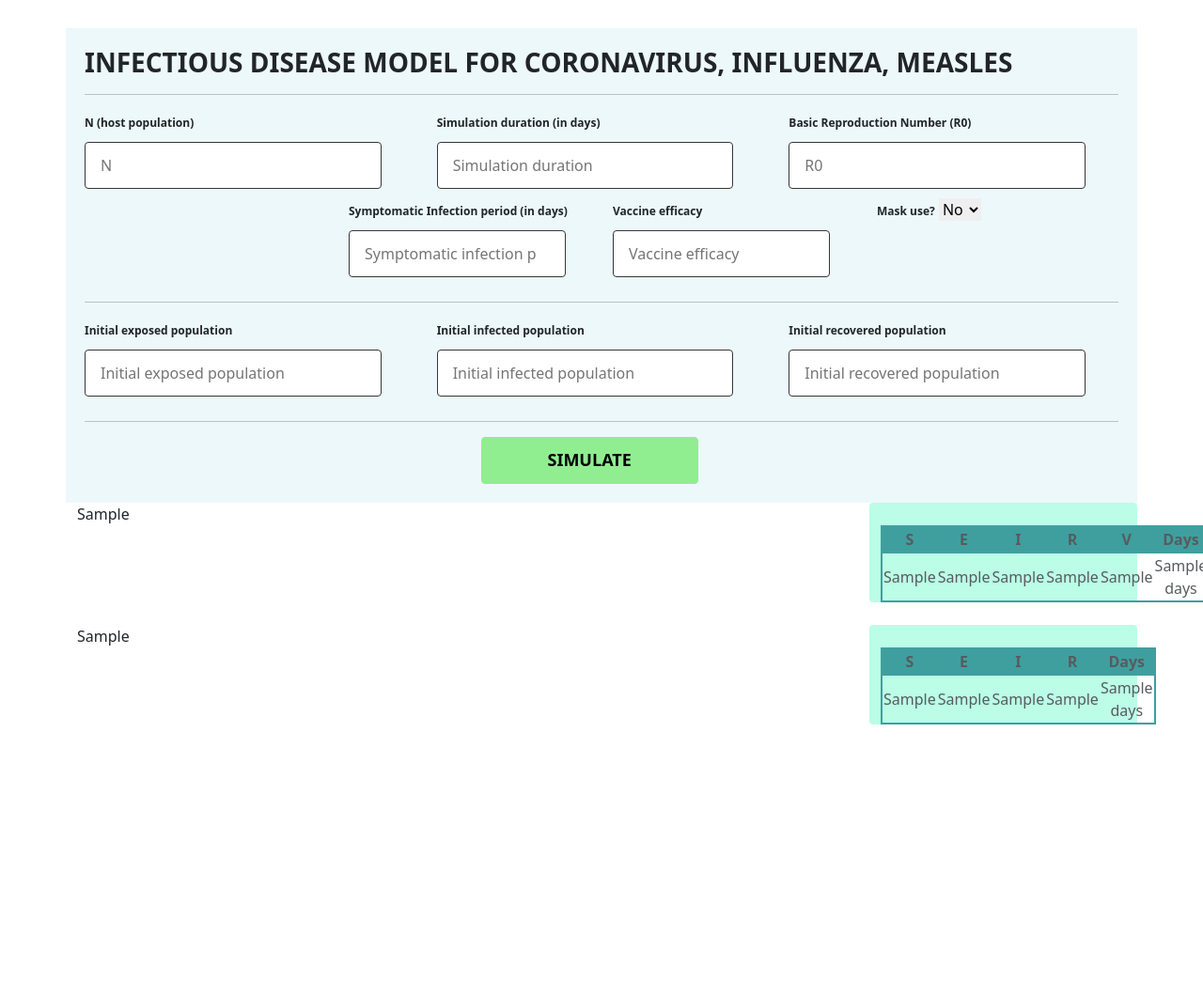
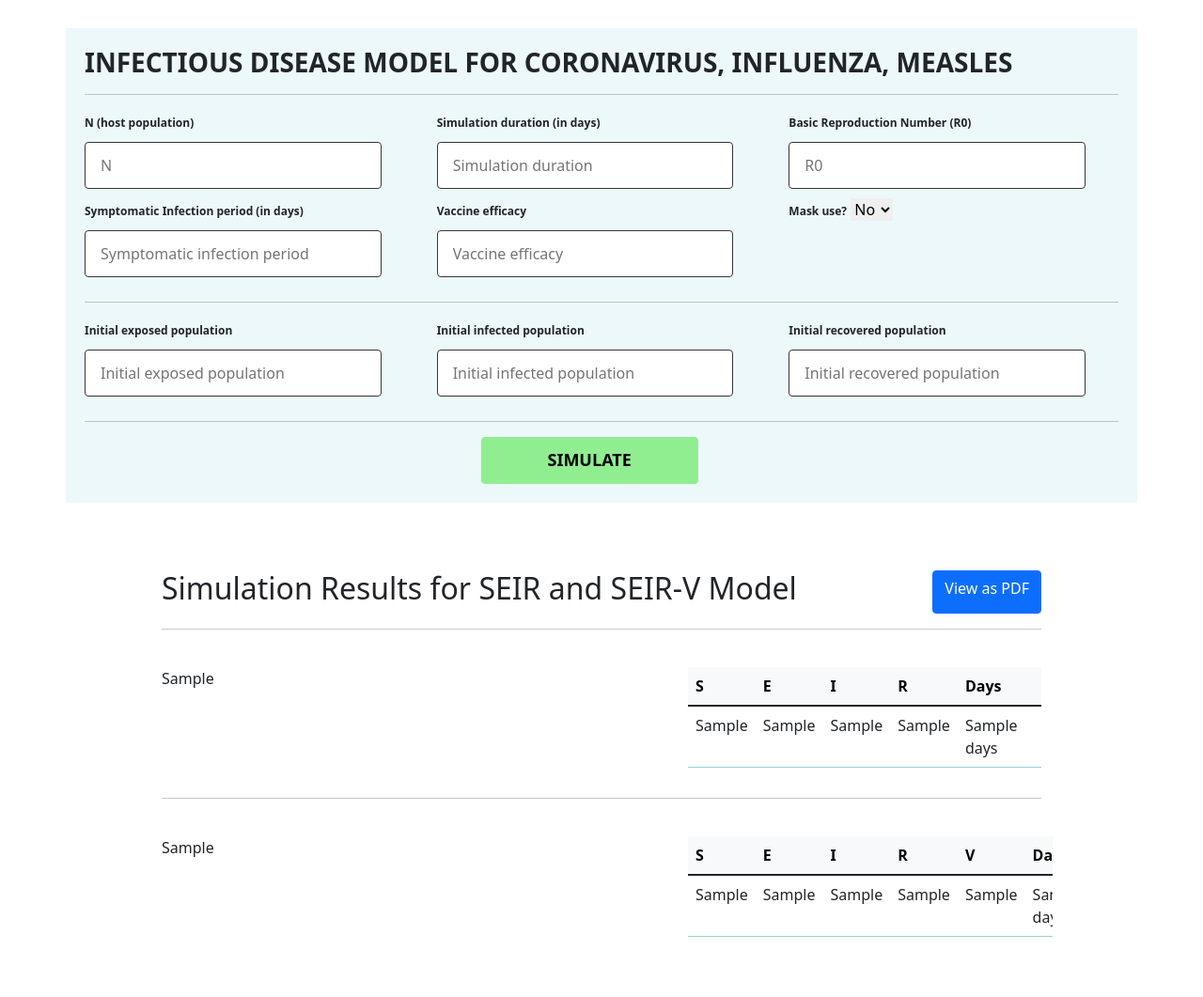
Before and after one commit to Nikolskiee/CMSC128.2-PROJECT, a Django app: template seirvice/seirv_app/templates/simulation.html in a window 1280 px wide. Shown: the part 89-1150 px from the top of the page at 94% size. Before the commit the page ends 860 px from the top, so only its background shows below. Run offline with Django 4.2, Linux system fonts and the light colour scheme; tables that the repository leaves empty hold one stand-in row (values such as "Sample post"); the template is opened without the code that fills it: values that come from a table or form of the project are taken from there, most other values are stand-ins (such as "Sample title", 1, 10 or a date in 2020); some libraries are stand-ins or nearby versions.

Commit message:
FINALIZED SIMULATION PAGES!!!

```diff
--- a/seirvice/seirv_app/templates/simulation.html
+++ b/seirvice/seirv_app/templates/simulation.html
@@ -175,12 +175,11 @@
                 {{form.R0_input}}
           </div>
         </div>
+        {% if request.user.profession == 'Hospital Staff' %}
           <div class="row">
             <div class="col-lg-3">
-			{% if request.user.profession == 'Hospital Staff' %}
               <span class="input-label label nopadding">Incubation period (in days)</span>
               {{form.t_incubation}}
-			{% endif %}
             </div>
             <div class="col-lg-3">
               <span class="input-label label nopadding">Symptomatic Infection period (in days)</span>
@@ -195,6 +194,22 @@
                   {{form.mask_use}}
             </div>
           </div>
+        {% else %}
+          <div class="row">
+            <div class="col-lg-4">
+              <span class="input-label label nopadding">Symptomatic Infection period (in days)</span>
+                  {{form.t_infection}}
+            </div>
+            <div class="col-lg-4">
+              <span class="input-label label nopadding">Vaccine efficacy</span>
+                  {{form.v_eff}}
+            </div>
+            <div class="col-lg-4">
+              <span class="input-label label nopadding">Mask use?</span>
+                  {{form.mask_use}}
+            </div>
+          </div>
+        {% endif %}
         <hr>
         <div class="row align-items-end">
           <div class="col-lg-4">
@@ -230,7 +245,97 @@
     </div>
   </form>
 
-  <div class="container">
+  <br><br><br>
+
+  <div class="container" style="width: 75%">
+    <div class="row">
+      <div class="col-9">
+        <h2>Simulation Results for SEIR and SEIR-V Model</h2>
+      </div>
+      <div class="col-3 d-flex justify-content-end">
+        <a href="" class="btn btn-primary" style="text-align: end;">View as PDF</a>
+      </div>
+    </div>
+
+    <hr><br>
+
+    <div class="row">
+      <div class="col-7">
+        {% autoescape off %}
+        {{ plot_seir }}
+        {% endautoescape %}
+      </div>
+      <div class="col-5" style="max-height: clamp(60vh,60vh,100vh); overflow: auto;">
+        <table class="table table-hover" style="width: 100%;">
+          <thead class=" sticky-top table-light">
+              <tr>
+                <th>S</th>
+                <th>E</th>
+                <th>I</th>
+                <th>R</th>
+                <th>Days</th>
+              </tr>
+          </thead>
+          <tbody>
+            {% if table_seir %}
+              {% for i in table_seir %}
+                <tr>
+                  <td>{{i.S}}</td>
+                  <td>{{i.E}}</td>
+                  <td>{{i.I}}</td>
+                  <td>{{i.R}}</td>
+                  <td>{{i.Days}}</td>
+                </tr>
+              {% endfor %}
+            {% endif %}
+          </tbody>
+        </table>
+      </div>
+    </div>
+  </div>
+
+  <div class="container" style="width: 75%">
+    <hr><br>
+    <div class="row">
+      <div class="col-7">
+        {% autoescape off %}
+        {{ plot_seirv }}
+        {% endautoescape %}
+      </div>
+      <div class="col-5" style="max-height: clamp(60vh,60vh,100vh); overflow: auto;">
+        <table class="table table-hover" style="width: 100%;">
+          <thead class=" sticky-top table-light">
+              <tr>
+                <th>  S </th>
+                <th>  E </th>
+                <th>  I </th>
+                <th>  R </th>
+                <th>  V </th>
+                <th>Days</th>
+              </tr>
+          </thead>
+          <tbody>
+            {% if table_seirv %}
+              {% for i in table_seirv %}
+                <tr>
+                  <td>{{i.S}}</td>
+                  <td>{{i.E}}</td>
+                  <td>{{i.I}}</td>
+                  <td>{{i.R}}</td>
+                  <td>{{i.V}}</td>
+                  <td>{{i.Days}}</td>
+                </tr>
+              {% endfor %}
+            {% endif %}
+          </tbody>
+        </table>
+      </div>
+    </div>
+    <br><br>
+  </div>
+
+
+  <!-- <div class="container">
     <div class="row">
       <div class="col-lg-6">
         {% autoescape off %}
@@ -304,7 +409,7 @@
         </table>
       </div>
     </div>
-  </div>
+  </div> -->
 
         <!-- <div class="simulation-container03">
           <h1 class="simulation-text04">Disease Name</h1>
```
Also changed, not shown: seirvice/seirv_app/templates/dengue.html (+18 -4 lines). Lines whose indentation alone changed are shown as unchanged.
